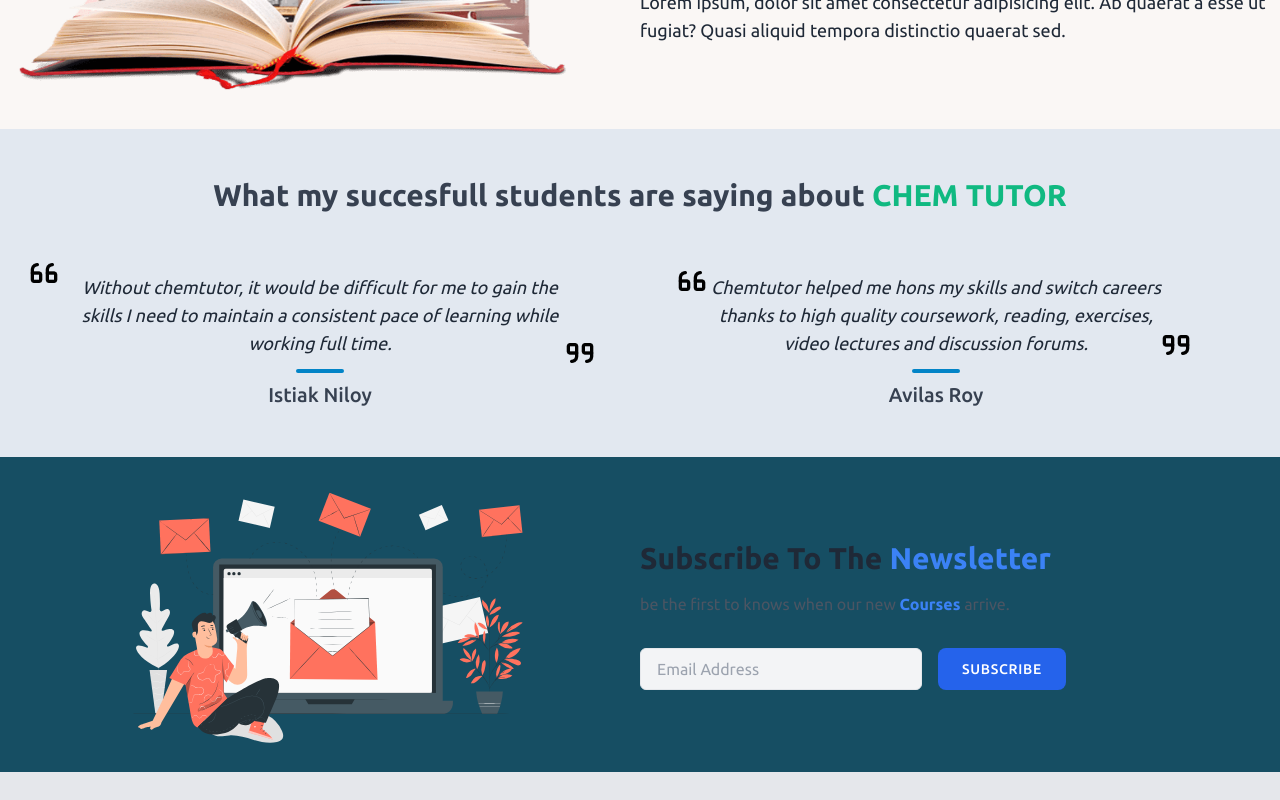
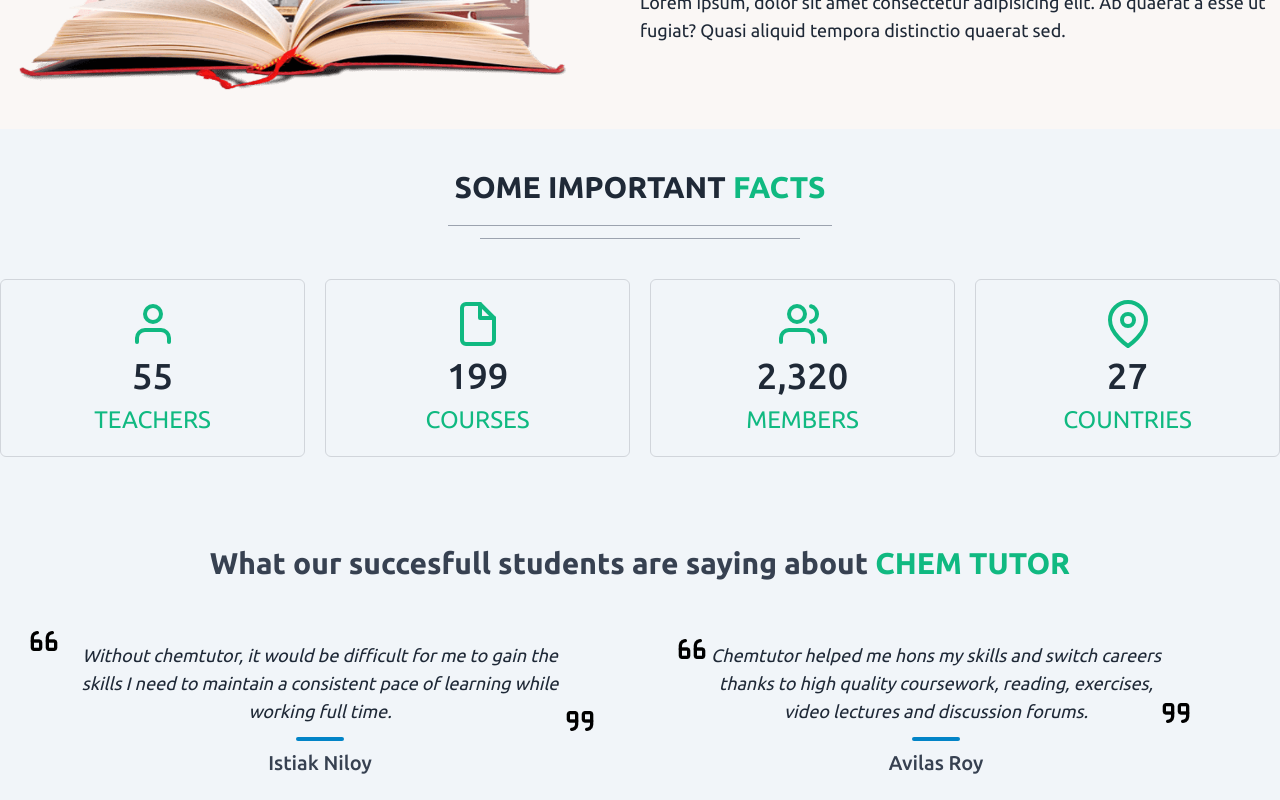
Before and after one commit to ThisIsKhalid/chem-tutor-client, a React (Create React App) app: page /home in a window 1280 px wide. Shown: the part 1640-2440 px from the top of the page. Built offline with nearby package versions, Linux system fonts and the light colour scheme; no server answers.

Commit message:
added countup and facts section

```diff
--- a/package.json
+++ b/package.json
@@ -10,6 +10,7 @@
     "firebase": "^9.13.0",
     "lottie-react": "^2.3.1",
     "react": "^18.2.0",
+    "react-countup": "^6.4.0",
     "react-dom": "^18.2.0",
     "react-icons": "^4.6.0",
     "react-photo-view": "^1.2.2",
--- a/src/Pages/Home/Home.js
+++ b/src/Pages/Home/Home.js
@@ -5,6 +5,7 @@
 import chemistry_animation from "../../Assets/chemistry-animation.json";
 import useTitle from "../../Hooks/useTitle";
 import Service from "../Services/Service";
+import ImportantFacts from "./ImportantFacts";
 import StudentsReview from "./StudentsReview";
 import Subscribe from "./Subscribe";
 import WhoWeAre from "./WhoWeAre";
@@ -59,8 +60,8 @@
       </div>
 
       {/*--------- trending now section  ------------*/}
-      <div className="container mx-auto px-5 lg:px-0">
-        <h1 className="text-4xl font-bold mb-10 flex items-center justify-center">
+      <div className="container mx-auto">
+        <h1 className="md:text-4xl text-3xl font-bold mb-10 flex items-center justify-center">
           <FaAngleLeft />
           <span className="text-cyan-500">Latest Courses</span>
           <FaAngleRight />
@@ -86,6 +87,9 @@
       {/* why choose chemtutor */}
       <WhyChoose></WhyChoose>
 
+      {/* important facts */}
+      <ImportantFacts></ImportantFacts>
+
       {/* <------------------student review ----------------> */}
       <StudentsReview></StudentsReview>
 
--- /dev/null
+++ b/src/Pages/Home/ImportantFacts.jsx
@@ -0,0 +1,42 @@
+import React from 'react';
+import CountUp from "react-countup";
+import { FiUser, FiFile, FiUsers, FiMapPin } from "react-icons/fi";
+
+const ImportantFacts = () => {
+    return (
+      <section className="container mx-auto py-10 lg:px-0 px-5 bg-slate-100">
+        <div className="flex flex-col items-center justify-center mb-10">
+          <h1 className="uppercase text-3xl font-semibold text-center">
+            Some Important
+            <span className="text-emerald-500"> Facts</span>
+          </h1>
+          <hr className="w-96 border-gray-400 mt-5" />
+          <hr className="w-80 mt-3 border-gray-400" />
+        </div>
+        <div className="grid lg:grid-cols-4 grid-cols-2 lg:gap-5 gap-3">
+          <div className="border border-gray-300 flex flex-col items-center justify-center p-5 rounded-md gap-2">
+            <FiUser className="h-12 w-12 text-emerald-500" />
+            <CountUp className="text-4xl font-medium" end={55} duration={4} />
+            <h1 className="text-2xl text-emerald-500 uppercase">Teachers</h1>
+          </div>
+          <div className="border border-gray-300 flex flex-col items-center justify-center p-5 rounded-md gap-2">
+            <FiFile className="h-12 w-12 text-emerald-500" />
+            <CountUp className="text-4xl font-medium" end={199} duration={4} />
+            <h1 className="text-2xl text-emerald-500 uppercase">Courses</h1>
+          </div>
+          <div className="border border-gray-300 flex flex-col items-center justify-center p-5 rounded-md gap-2">
+            <FiUsers className="h-12 w-12 text-emerald-500" />
+            <CountUp className="text-4xl font-medium" end={2320} duration={4} />
+            <h1 className="text-2xl text-emerald-500 uppercase">Members</h1>
+          </div>
+          <div className="border border-gray-300 flex flex-col items-center justify-center p-5 rounded-md gap-2">
+            <FiMapPin className="h-12 w-12 text-emerald-500" />
+            <CountUp className="text-4xl font-medium" end={27} duration={4} />
+            <h1 className="text-2xl text-emerald-500 uppercase">Countries</h1>
+          </div>
+        </div>
+      </section>
+    );
+};
+
+export default ImportantFacts;
--- a/src/Pages/Home/StudentsReview.js
+++ b/src/Pages/Home/StudentsReview.js
@@ -4,10 +4,10 @@
 
 const StudentsReview = () => {
   return (
-    <div className=" bg-slate-200 py-10 md:py-2">
+    <div className=" bg-slate-100 py-10 md:py-2">
       <div className="container mx-auto flex flex-col items-center pb-6 mb-4 md:p-10 md:px-12">
         <h1 className="text-3xl font-semibold text-center px-2 md:px-0 text-gray-700">
-          What my succesfull students are saying about <span className="uppercase text-emerald-500">Chem Tutor</span>
+          What our succesfull students are saying about <span className="uppercase text-emerald-500">Chem Tutor</span>
         </h1>
       </div>
       <div className="container mx-auto grid grid-cols-1 gap-8 lg:gap-20 md:px-10 md:pb-10 lg:grid-cols-2">
--- a/src/Pages/Home/WhoWeAre.jsx
+++ b/src/Pages/Home/WhoWeAre.jsx
@@ -3,8 +3,8 @@
 
 const WhoWeAre = () => {
   return (
-    <section className="bg-slate-200 lg:px-0 px-5">
-      <div className="container mx-auto py-10">
+    <section className="bg-slate-100 lg:px-0 px-5 py-10">
+      <div className="container mx-auto">
         <div className="grid lg:grid-cols-2">
           <div>
             <img className="rounded-md" src={img} alt="" />
```
Also changed, not shown: 1 other file (tests, documents, lock files or other folders).
